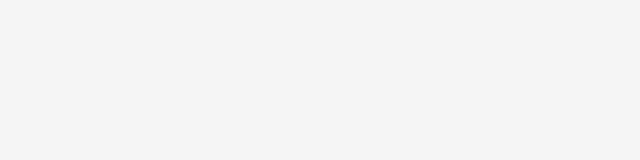
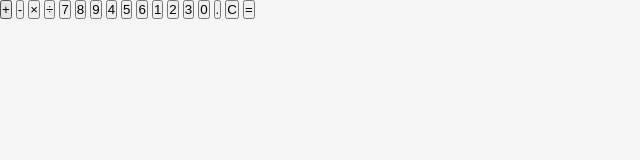
Before and after one commit to arnameti/1_HTML-CSS-JS_Calculator, a website built with Parcel: page index.html in a window 1280 px wide. Shown: the whole page, without its empty margins (0-640 px from the left). Built offline with nearby package versions, Linux system fonts and the light colour scheme.

Commit message:
building the html structure

```diff
--- a/index.html
+++ b/index.html
@@ -15,7 +15,29 @@
   </head>
   <body>
     <div class="container-body">
-
+      <div class="calculator">
+        <header class="calculator__display"></header>
+        <div class="calculator__buttons">
+          <button class="calculator__btn calculator__btn--operator">+</button>
+          <button class="calculator__btn calculator__btn--operator">-</button>
+          <!-- prettier-ignore -->
+          <button class="calculator__btn calculator__btn--operator">&times;</button>
+          <button class="calculator__btn calculator__btn--operator">÷</button>
+          <button class="calculator__btn">7</button>
+          <button class="calculator__btn">8</button>
+          <button class="calculator__btn">9</button>
+          <button class="calculator__btn">4</button>
+          <button class="calculator__btn">5</button>
+          <button class="calculator__btn">6</button>
+          <button class="calculator__btn">1</button>
+          <button class="calculator__btn">2</button>
+          <button class="calculator__btn">3</button>
+          <button class="calculator__btn">0</button>
+          <button class="calculator__btn">.</button>
+          <button class="calculator__btn">C</button>
+          <button class="calculator__btn calculator__btn--equal">=</button>
+        </div>
+      </div>
     </div>
   </body>
 </html>
```
